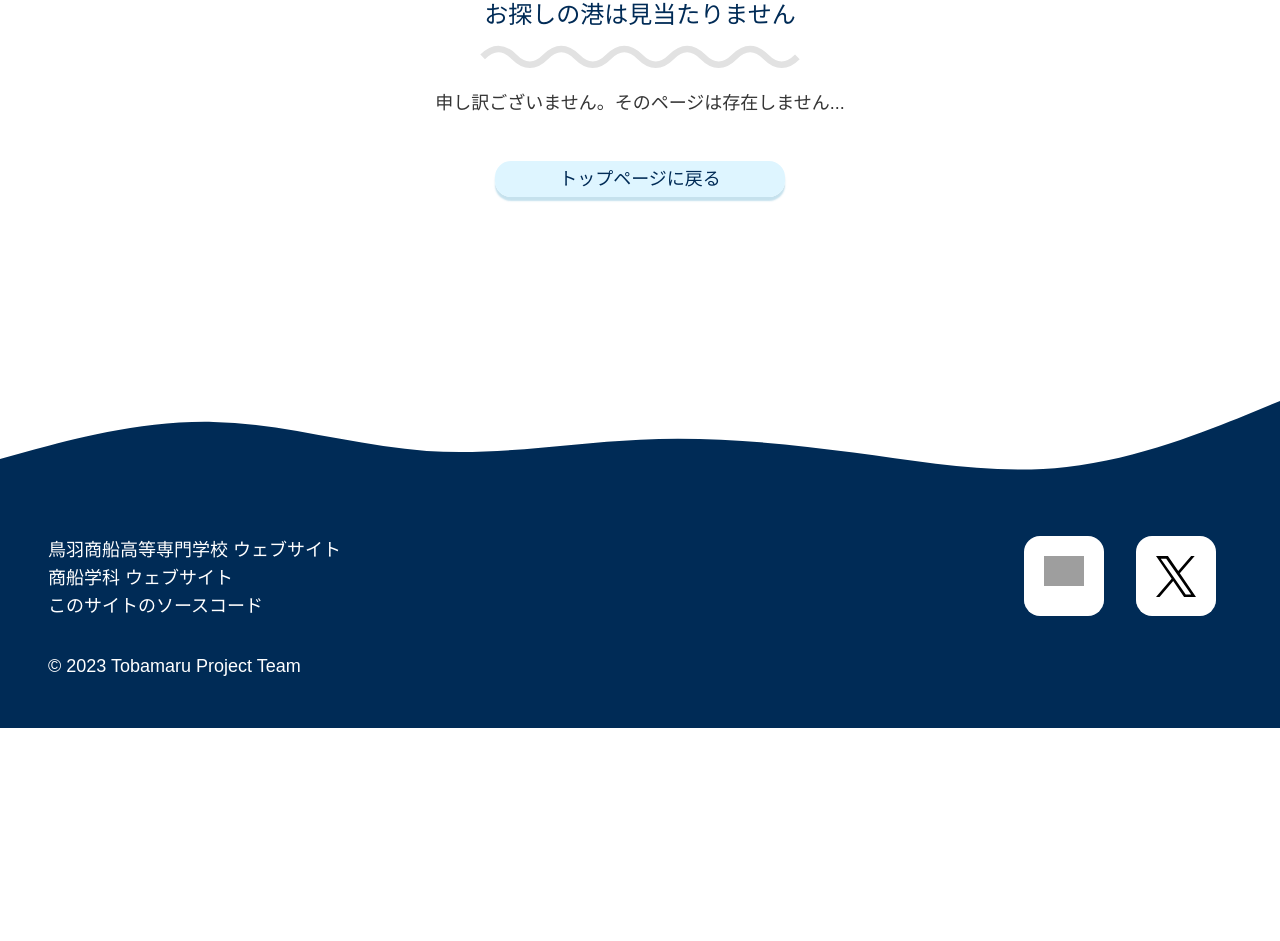
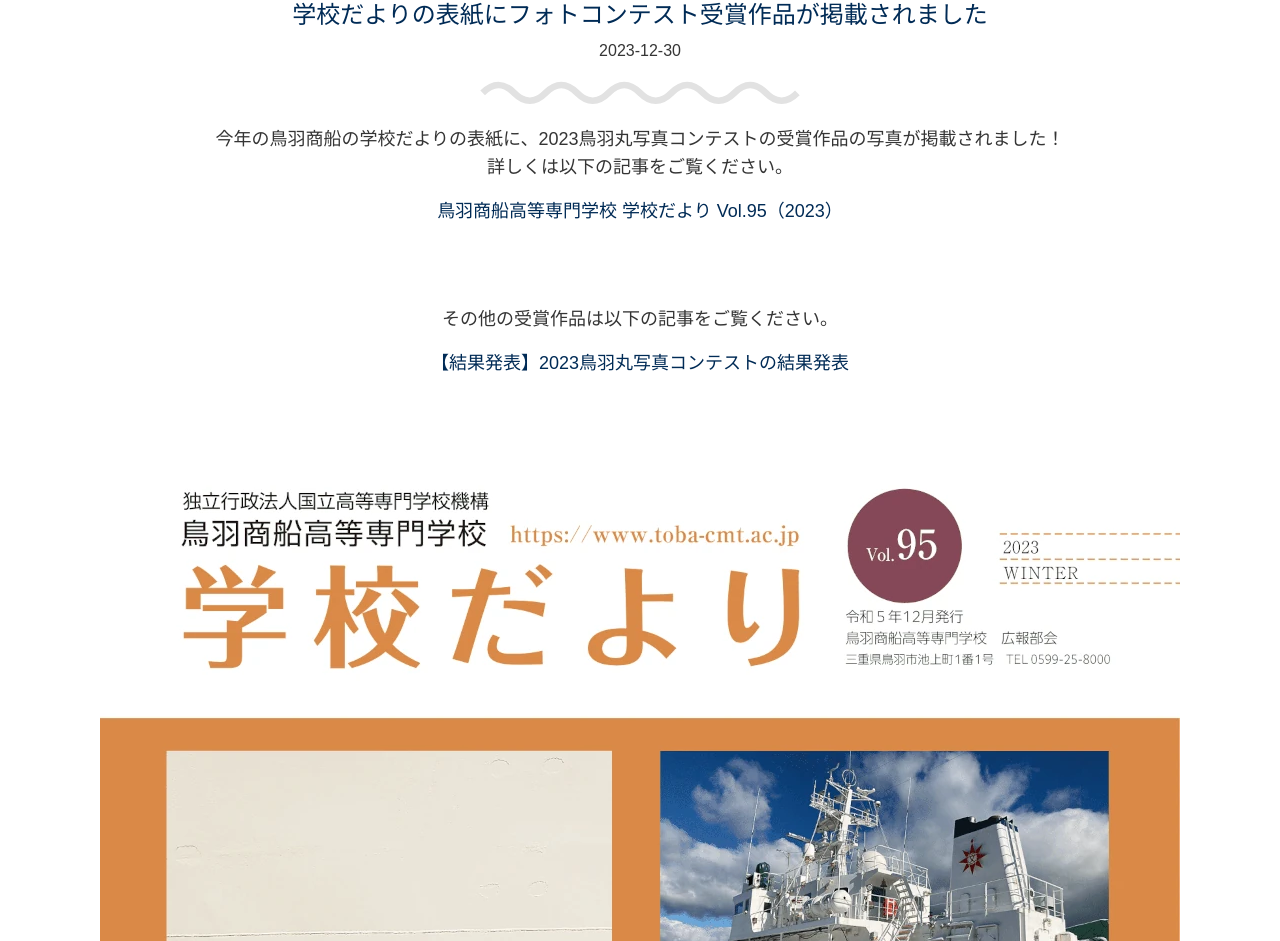
Before and after one commit to takara2314/3rd-tobamaru-lastyear, a SvelteKit app: page /news/school-newsletter-95 in a window 1280 px wide. Before the commit this address had no page. Shown: the part 159-1100 px from the top of the page. Before the commit the page ends 887 px from the top, so only its background shows below. Built offline with nearby package versions, Linux system fonts and the light colour scheme; grey boxes are pictures that could not be loaded; a web font is replaced by a local one.

Commit message:
Add: 学校だよりの表紙にフォトコンテストの受賞作品が掲載されたことを知らせるページ

```diff
--- /dev/null
+++ b/src/routes/news/school-newsletter-95/+page.svelte
@@ -0,0 +1,76 @@
+<script>
+  import MetaTags from "../../../components/MetaTags.svelte";
+  import H2 from "../../../components/headers/H2.svelte";
+</script>
+
+<MetaTags
+  title="学校だよりの表紙にフォトコンテスト受賞作品が掲載されました"
+  description="今年の鳥羽商船の学校だよりの表紙に、2023鳥羽丸写真コンテストの受賞作品の写真が掲載されました！"
+  href="/news/school-newsletter-95"
+/>
+
+<main>
+  <article>
+    <H2 newsDatetime="2023-12-30 18:00">
+      学校だよりの表紙にフォトコンテスト受賞作品が掲載されました
+    </H2>
+
+    <div>
+      <p>
+        今年の鳥羽商船の学校だよりの表紙に、2023鳥羽丸写真コンテストの受賞作品の写真が掲載されました！
+      </p>
+      <p>
+        詳しくは以下の記事をご覧ください。
+      </p>
+
+      <div class="link-area">
+        <a
+          href="https://koho.s.toba-cmt.ac.jp/wp/wp-content/uploads/gakkoudayori-95.pdf"
+          class="link"
+        >
+          鳥羽商船高等専門学校 学校だより Vol.95（2023）
+        </a>
+      </div>
+
+      <p class="others">
+        その他の受賞作品は以下の記事をご覧ください。
+      </p>
+
+      <div class="link-area">
+        <a
+          href="/news/2023-photo-contest-results"
+          class="link"
+        >
+        【結果発表】2023鳥羽丸写真コンテストの結果発表
+        </a>
+      </div>
+    </div>
+  </article>
+
+  <div class="cover-area">
+    <a href="https://koho.s.toba-cmt.ac.jp/wp/wp-content/uploads/gakkoudayori-95.pdf">
+      <img
+        src="/news/school-newsletter-95/newsletter-cover.webp"
+        alt="学校だより Vol.95 表紙"
+      />
+    </a>
+  </div>
+</main>
+
+<style>
+  .link-area {
+    margin-top: 1rem;
+  }
+
+  .link {
+    color: var(--primary-color);
+  }
+
+  .others {
+    margin-top: 5rem;
+  }
+
+  .cover-area {
+    margin-top: 5rem;
+  }
+</style>
```
Also changed, not shown: src/routes/+page.svelte (+7 -1 lines), static/news/school-newsletter-95/newsletter-cover.webp (added).
